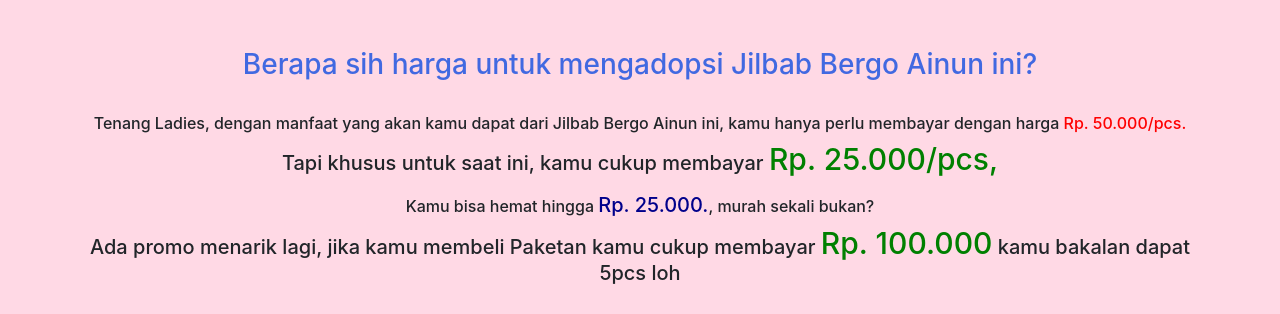
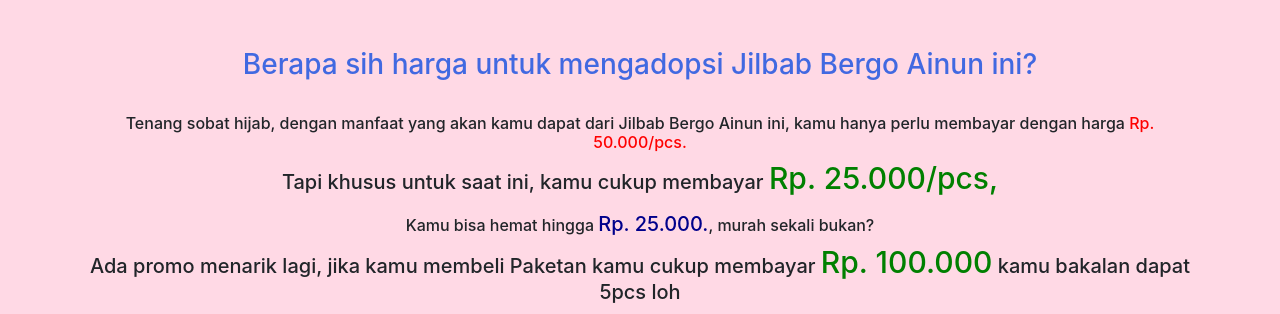
Before and after one commit to wardjatstore/jilbabbergoainun.github.io, a plain HTML site: page index.html in a window 1280 px wide. Shown: the part 3082-3396 px from the top of the page. Drawn offline with nearby package versions, Linux system fonts and the light colour scheme.

Commit message:
Update index.html

```diff
--- a/index.html
+++ b/index.html
@@ -234,7 +234,7 @@
         <div class="container">
             <h3 class="price">Berapa sih harga untuk mengadopsi Jilbab Bergo Ainun ini?</h3>
             <br>
-            <h6 class="price2">Tenang Ladies, dengan manfaat yang akan kamu dapat dari Jilbab Bergo Ainun ini, kamu hanya perlu membayar dengan harga <span class="price3">Rp. 50.000/pcs.</span></h6>
+            <h6 class="price2">Tenang sobat hijab, dengan manfaat yang akan kamu dapat dari Jilbab Bergo Ainun ini, kamu hanya perlu membayar dengan harga <span class="price3">Rp. 50.000/pcs.</span></h6>
             <h6 class="price6">Tapi khusus untuk saat ini, kamu cukup membayar <span class="price4">Rp. 25.000/pcs,</span></h6>
             <h6 class="price2 pt-2">Kamu bisa hemat hingga <span class="price5">Rp. 25.000.</span>, murah sekali bukan?</h6>
             <h6 class="price6">Ada promo menarik lagi, jika kamu membeli Paketan kamu cukup membayar <span class="price4">Rp. 100.000</span> kamu bakalan dapat 5pcs loh</h6>
```
